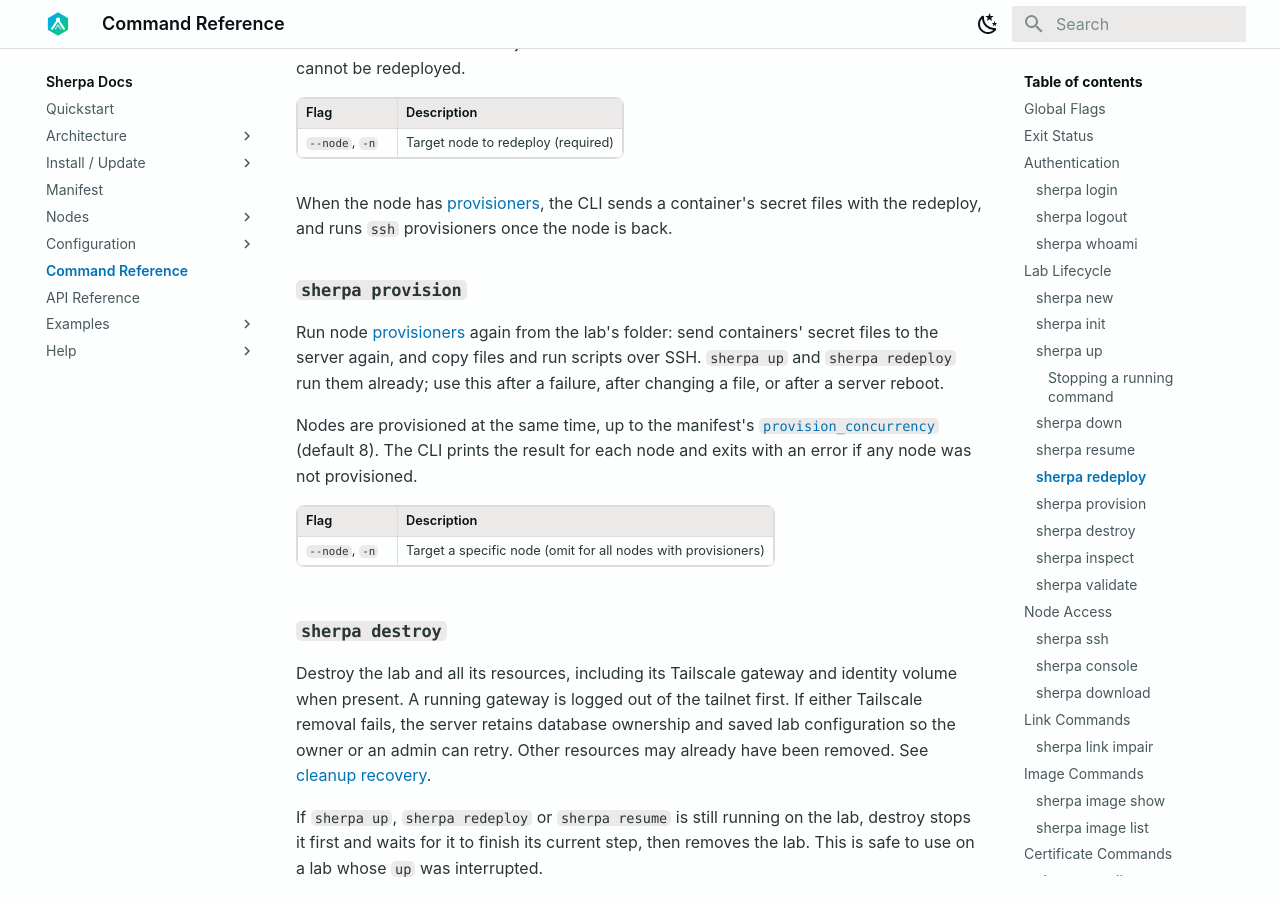
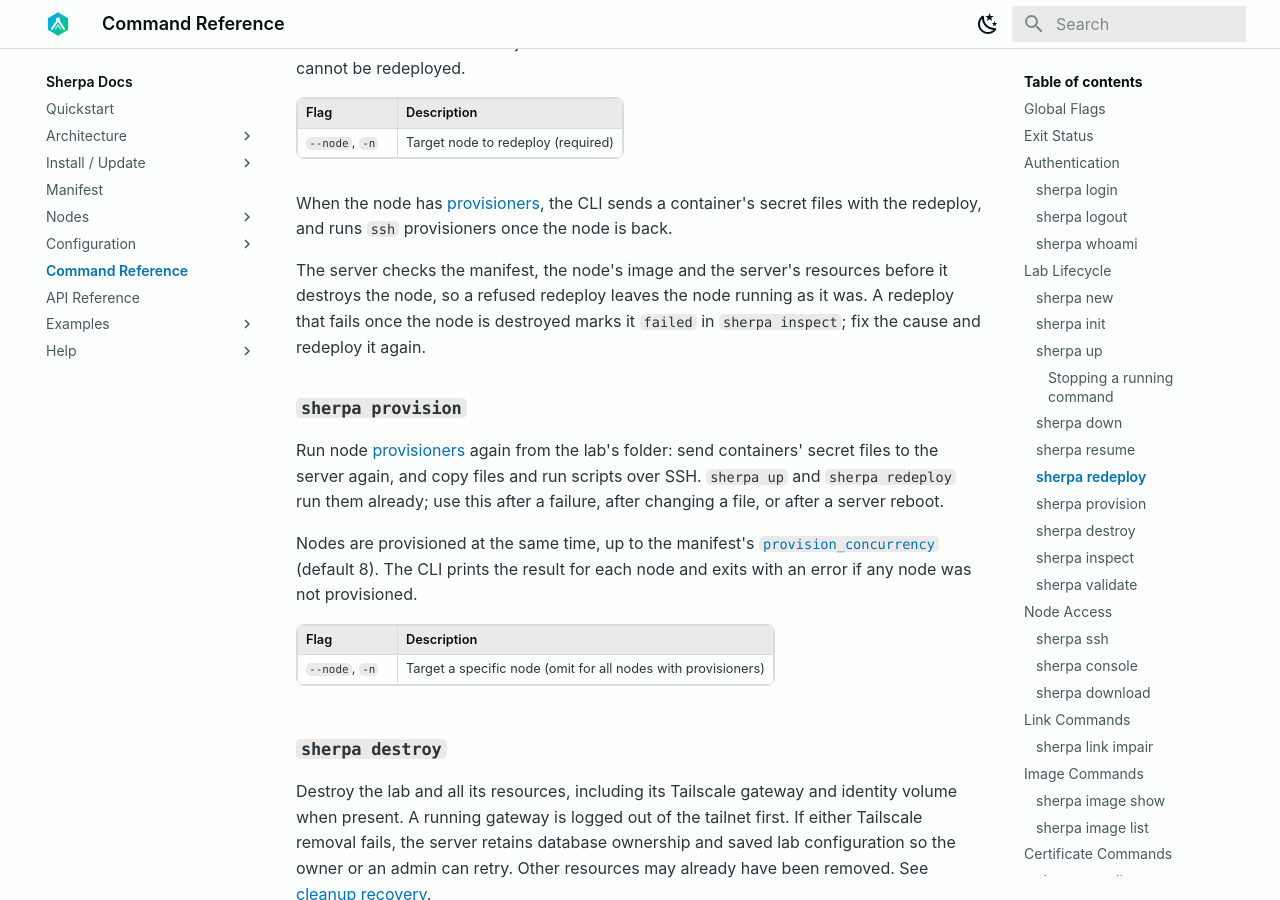
Before and after one commit to bwks/sherpa-docs, an MkDocs documentation site: the page built from docs/command-reference.md, in a window 1280 px wide and 900 px high, scrolled down 4594 px. Built offline with MkDocs 1.6.1 and Material for MkDocs 9.7.7, drawn with Linux system fonts in a browser that asks for light colours; some of the changed text lies outside the part shown.

Commit message:
docs: refused and failed node redeploys [skip ci]
A refused redeploy leaves the node as it was; one that fails after the
node is destroyed marks it failed.

Co-Authored-By: Claude Opus 5.5 <noreply@anthropic.com>

```diff
--- a/docs/command-reference.md
+++ b/docs/command-reference.md
@@ -129,7 +129,7 @@ Stop the lab creation on the server too? [y/N]:
   `sherpa inspect`.
 - **Yes**: the server stops the operation at its next step and the command waits until it has.
   A stopped `up` removes what it has created, as a failed one does. A stopped `redeploy` may
-  leave the node half rebuilt; redeploy it again. A stopped `resume` stops waiting for nodes;
+  leave the node half rebuilt, marked `failed`; redeploy it again. A stopped `resume` stops waiting for nodes;
   nodes already started keep running.
 
 `sherpa destroy` also stops any of these operations still running on the lab before removing
@@ -194,6 +194,10 @@ secrets. A cluster controller cannot be redeployed.
 
 When the node has [provisioners](architecture/provisioners/overview.md), the CLI sends a container's
 secret files with the redeploy, and runs `ssh` provisioners once the node is back.
+
+The server checks the manifest, the node's image and the server's resources before it destroys
+the node, so a refused redeploy leaves the node running as it was. A redeploy that fails once the
+node is destroyed marks it `failed` in `sherpa inspect`; fix the cause and redeploy it again.
 
 ### `sherpa provision`
 
```
